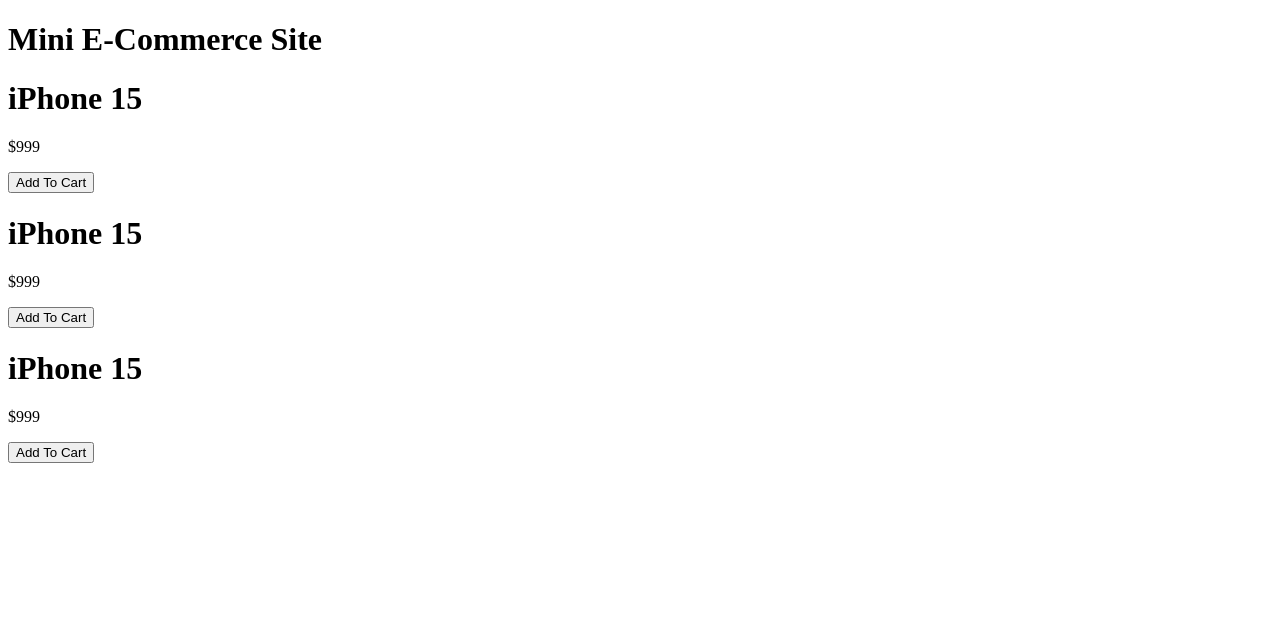
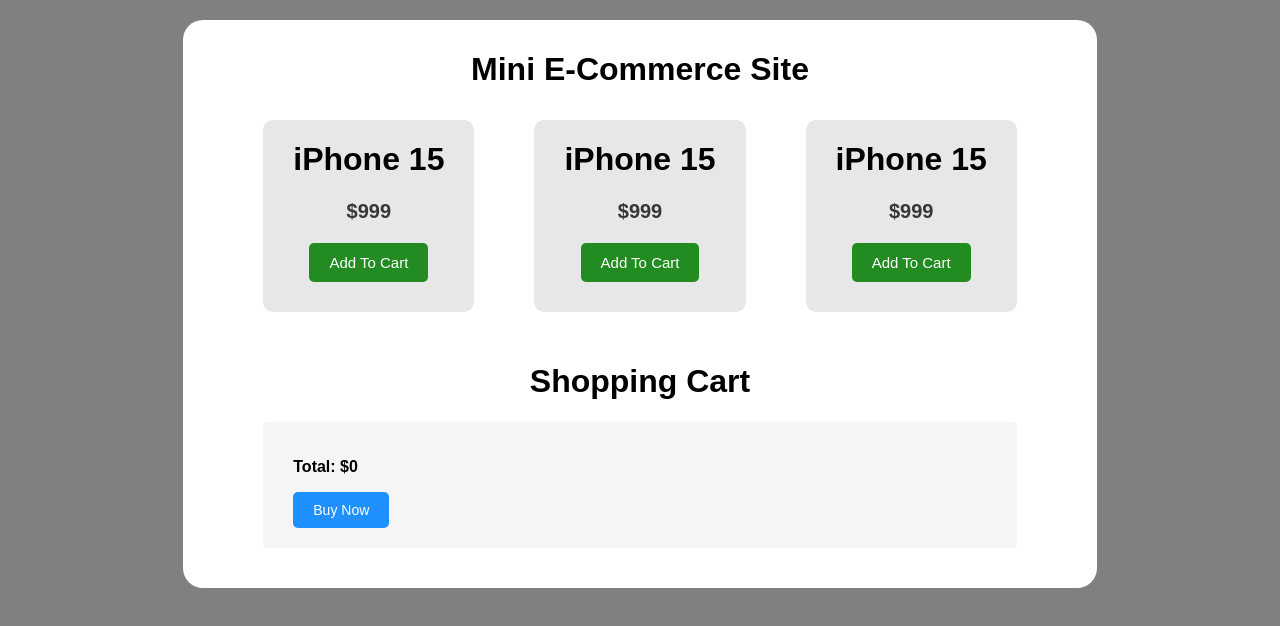
Before and after one commit to CoderCat010/E-COMMERCE-SITE-miniDom-project, a plain HTML site: page index.html in a window 1280 px wide. Drawn offline with Linux system fonts and the light colour scheme.

Commit message:
added all styles

```diff
--- a/index.html
+++ b/index.html
@@ -11,33 +11,49 @@
 <body>
 
     <!--========products parent container========-->
-    <div>
+    <div class="products-container">
         <!-- title -->
         <h1>Mini E-Commerce Site</h1>
 
         <!--
         procuct cards container
         -->
-        <div class="products-container">
+        <div class="cards-container">
             <!-- product: 1 -->
-            <div class="product">
+            <div class="card-content">
                 <h1>iPhone 15</h1>
                 <p>$<span>999</span></p>
                 <button>Add To Cart</button>
             </div>
 
             <!-- product: 2 -->
-            <div class="product">
+            <div class="card-content">
                 <h1>iPhone 15</h1>
                 <p>$<span>999</span></p>
                 <button>Add To Cart</button>
             </div>
 
             <!-- product: 3 -->
-            <div class="product">
+            <div class="card-content">
                 <h1>iPhone 15</h1>
                 <p>$<span>999</span></p>
                 <button>Add To Cart</button>
+            </div>
+        </div>
+
+        <!-- prodcut price calculation -->
+        <div class="carts-container">
+            <h1>Shopping Cart</h1>
+
+            <!-- shopping carts container-->
+            <div class="shopping-carts-content">
+                <!-- all shopping carts history -->
+                <ul id="shopping-carts-lists">
+                </ul>
+
+                <!-- total price & buy button -->
+                <p>Total: $<span>0</span></p>
+                <button>Buy Now</button>
             </div>
         </div>
 
--- a/style.css
+++ b/style.css
@@ -0,0 +1,76 @@
+body{
+    background-color: gray;
+    margin: 0 auto;
+    display: flex;
+    justify-content: center;
+    align-items: center;
+    font-family: Arial, Helvetica, sans-serif;
+}
+
+.products-container{
+    background-color: white;
+    margin-top: 20px;
+    text-align: center;
+    padding: 10px 80px;
+    border-radius: 20px;
+}
+
+.cards-container{
+    display: flex;
+    justify-content: center;
+    align-items: center;
+    max-width: fit-content;
+    width: 100%;
+    gap: 60px;
+}
+
+.card-content{
+    background-color: rgb(231, 231, 231);
+    padding: 0 30px;
+    margin-top: 10px;
+    border-radius: 10px;
+}
+
+.card-content p{
+    color: rgba(39, 39, 39, 0.918);
+    font-weight: 600;
+    font-size: 20px;
+}
+
+.card-content button{
+    background-color: forestgreen;
+    border: none;
+    padding: 11px 20px;
+    color: white;
+    font-size: 15px;
+    border-radius: 5px;
+    margin: 0 0 30px 0;
+}
+
+.carts-container{
+    text-align: left;
+    padding: 30px 0;
+}
+
+.carts-container h1{
+ text-align: center;
+}
+
+.shopping-carts-content{
+    background-color: rgb(245, 245, 245);
+    border-radius: 5px;
+    padding: 20px 30px;
+}
+
+.shopping-carts-content p{
+    font-weight: 600;
+}
+
+.shopping-carts-content button{
+    padding: 10px 20px;
+    font-size: 14px;
+    border-radius: 5px;
+    background-color: dodgerblue;
+    border: none;
+    color: white
+}
```
